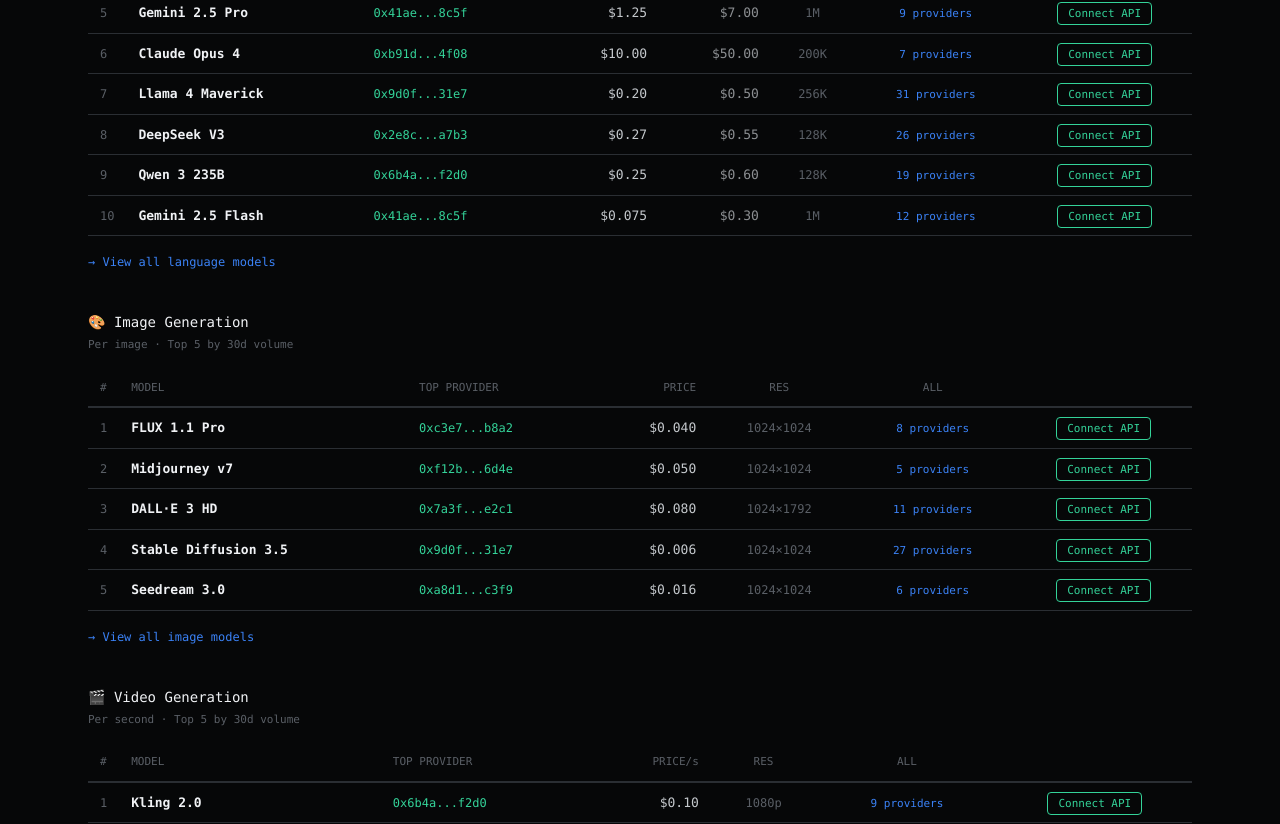
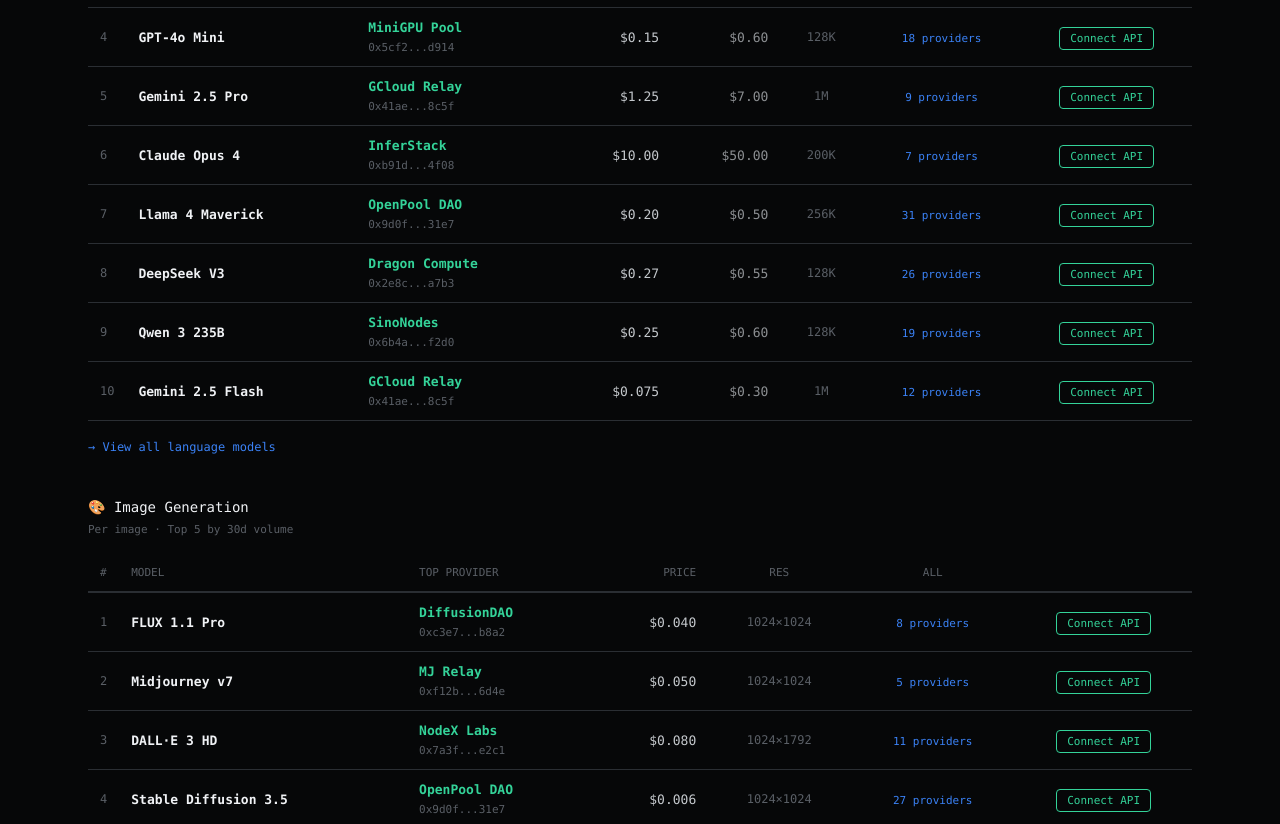
Before and after one commit to rogerwu188/clawfarm-site, a Next.js app: page / in a window 1280 px wide. Shown: the part 1156-1980 px from the top of the page. Built offline with nearby package versions, Linux system fonts and the light colour scheme.

Commit message:
provider name + on-chain address two-line display for all marketplace tables

```diff
--- a/app/page.tsx
+++ b/app/page.tsx
@@ -64,21 +64,24 @@
                   <th style={{textAlign:'center', padding:'10px 12px'}}></th>
                 </tr></thead>
                 <tbody>{[
-                  {m:'GPT-4o',p:'0x7a3f...e2c1',i:'$2.50',o:'$10.00',c:'128K',n:14},
-                  {m:'Claude Sonnet 4',p:'0xb91d...4f08',i:'$3.00',o:'$15.00',c:'200K',n:11},
-                  {m:'DeepSeek R1',p:'0x2e8c...a7b3',i:'$0.55',o:'$2.19',c:'128K',n:23},
-                  {m:'GPT-4o Mini',p:'0x5cf2...d914',i:'$0.15',o:'$0.60',c:'128K',n:18},
-                  {m:'Gemini 2.5 Pro',p:'0x41ae...8c5f',i:'$1.25',o:'$7.00',c:'1M',n:9},
-                  {m:'Claude Opus 4',p:'0xb91d...4f08',i:'$10.00',o:'$50.00',c:'200K',n:7},
-                  {m:'Llama 4 Maverick',p:'0x9d0f...31e7',i:'$0.20',o:'$0.50',c:'256K',n:31},
-                  {m:'DeepSeek V3',p:'0x2e8c...a7b3',i:'$0.27',o:'$0.55',c:'128K',n:26},
-                  {m:'Qwen 3 235B',p:'0x6b4a...f2d0',i:'$0.25',o:'$0.60',c:'128K',n:19},
-                  {m:'Gemini 2.5 Flash',p:'0x41ae...8c5f',i:'$0.075',o:'$0.30',c:'1M',n:12},
+                  {m:'GPT-4o',nm:'NodeX Labs',p:'0x7a3f...e2c1',i:'$2.50',o:'$10.00',c:'128K',n:14},
+                  {m:'Claude Sonnet 4',nm:'InferStack',p:'0xb91d...4f08',i:'$3.00',o:'$15.00',c:'200K',n:11},
+                  {m:'DeepSeek R1',nm:'Dragon Compute',p:'0x2e8c...a7b3',i:'$0.55',o:'$2.19',c:'128K',n:23},
+                  {m:'GPT-4o Mini',nm:'MiniGPU Pool',p:'0x5cf2...d914',i:'$0.15',o:'$0.60',c:'128K',n:18},
+                  {m:'Gemini 2.5 Pro',nm:'GCloud Relay',p:'0x41ae...8c5f',i:'$1.25',o:'$7.00',c:'1M',n:9},
+                  {m:'Claude Opus 4',nm:'InferStack',p:'0xb91d...4f08',i:'$10.00',o:'$50.00',c:'200K',n:7},
+                  {m:'Llama 4 Maverick',nm:'OpenPool DAO',p:'0x9d0f...31e7',i:'$0.20',o:'$0.50',c:'256K',n:31},
+                  {m:'DeepSeek V3',nm:'Dragon Compute',p:'0x2e8c...a7b3',i:'$0.27',o:'$0.55',c:'128K',n:26},
+                  {m:'Qwen 3 235B',nm:'SinoNodes',p:'0x6b4a...f2d0',i:'$0.25',o:'$0.60',c:'128K',n:19},
+                  {m:'Gemini 2.5 Flash',nm:'GCloud Relay',p:'0x41ae...8c5f',i:'$0.075',o:'$0.30',c:'1M',n:12},
                 ].map((r, i) => (
                   <tr key={i} style={{borderBottom:'1px solid var(--border)'}}>
                     <td style={{padding:'10px 12px', color:'var(--text-dim)', fontSize:'12px'}}>{i+1}</td>
                     <td style={{padding:'10px 12px', fontWeight:600, color:'var(--text)'}}>{r.m}</td>
-                    <td style={{padding:'10px 12px', color:'var(--green)', fontSize:'12px'}}>{r.p}</td>
+                    <td style={{padding:'10px 12px'}}>
+                      <div style={{fontWeight:600, color:'var(--green)', fontSize:'13px', marginBottom:'2px'}}>{r.nm}</div>
+                      <div style={{fontFamily:'var(--font-mono)', fontSize:'11px', color:'var(--text-dim)'}}>{r.p}</div>
+                    </td>
                     <td style={{padding:'10px 12px', textAlign:'right', color:'var(--text-mid)'}}>{r.i}</td>
                     <td style={{padding:'10px 12px', textAlign:'right', color:'var(--text-mid)', opacity:0.7}}>{r.o}</td>
                     <td style={{padding:'10px 12px', textAlign:'center', color:'var(--text-dim)', fontSize:'12px'}}>{r.c}</td>
@@ -107,16 +110,19 @@
                   <th style={{textAlign:'center', padding:'10px 12px'}}></th>
                 </tr></thead>
                 <tbody>{[
-                  {m:'FLUX 1.1 Pro',p:'0xc3e7...b8a2',pr:'$0.040',r:'1024×1024',n:8},
-                  {m:'Midjourney v7',p:'0xf12b...6d4e',pr:'$0.050',r:'1024×1024',n:5},
-                  {m:'DALL·E 3 HD',p:'0x7a3f...e2c1',pr:'$0.080',r:'1024×1792',n:11},
-                  {m:'Stable Diffusion 3.5',p:'0x9d0f...31e7',pr:'$0.006',r:'1024×1024',n:27},
-                  {m:'Seedream 3.0',p:'0xa8d1...c3f9',pr:'$0.016',r:'1024×1024',n:6},
+                  {m:'FLUX 1.1 Pro',nm:'DiffusionDAO',p:'0xc3e7...b8a2',pr:'$0.040',r:'1024×1024',n:8},
+                  {m:'Midjourney v7',nm:'MJ Relay',p:'0xf12b...6d4e',pr:'$0.050',r:'1024×1024',n:5},
+                  {m:'DALL·E 3 HD',nm:'NodeX Labs',p:'0x7a3f...e2c1',pr:'$0.080',r:'1024×1792',n:11},
+                  {m:'Stable Diffusion 3.5',nm:'OpenPool DAO',p:'0x9d0f...31e7',pr:'$0.006',r:'1024×1024',n:27},
+                  {m:'Seedream 3.0',nm:'ByteNodes',p:'0xa8d1...c3f9',pr:'$0.016',r:'1024×1024',n:6},
                 ].map((r, i) => (
                   <tr key={i} style={{borderBottom:'1px solid var(--border)'}}>
                     <td style={{padding:'10px 12px', color:'var(--text-dim)', fontSize:'12px'}}>{i+1}</td>
                     <td style={{padding:'10px 12px', fontWeight:600, color:'var(--text)'}}>{r.m}</td>
-                    <td style={{padding:'10px 12px', color:'var(--green)', fontSize:'12px'}}>{r.p}</td>
+                    <td style={{padding:'10px 12px'}}>
+                      <div style={{fontWeight:600, color:'var(--green)', fontSize:'13px', marginBottom:'2px'}}>{r.nm}</div>
+                      <div style={{fontFamily:'var(--font-mono)', fontSize:'11px', color:'var(--text-dim)'}}>{r.p}</div>
+                    </td>
                     <td style={{padding:'10px 12px', textAlign:'right', color:'var(--text-mid)'}}>{r.pr}</td>
                     <td style={{padding:'10px 12px', textAlign:'center', color:'var(--text-dim)', fontSize:'12px'}}>{r.r}</td>
                     <td style={{padding:'10px 12px', textAlign:'center'}}><Link href="/providers" style={{fontFamily:'var(--font-mono)', fontSize:'11px', color:'var(--accent)'}}>{r.n} providers</Link></td>
@@ -144,16 +150,19 @@
                   <th style={{textAlign:'center', padding:'10px 12px'}}></th>
                 </tr></thead>
                 <tbody>{[
-                  {m:'Kling 2.0',p:'0x6b4a...f2d0',pr:'$0.10',r:'1080p',n:9},
-                  {m:'Sora',p:'0x7a3f...e2c1',pr:'$0.40',r:'1080p',n:4},
-                  {m:'MiniMax Video-02',p:'0x6b4a...f2d0',pr:'$0.08',r:'1080p',n:6},
-                  {m:'Runway Gen-4',p:'0xd4c8...17ab',pr:'$0.25',r:'1080p',n:5},
-                  {m:'Wan 2.1 14B',p:'0x9d0f...31e7',pr:'$0.04',r:'720p',n:15},
+                  {m:'Kling 2.0',nm:'SinoNodes',p:'0x6b4a...f2d0',pr:'$0.10',r:'1080p',n:9},
+                  {m:'Sora',nm:'NodeX Labs',p:'0x7a3f...e2c1',pr:'$0.40',r:'1080p',n:4},
+                  {m:'MiniMax Video-02',nm:'SinoNodes',p:'0x6b4a...f2d0',pr:'$0.08',r:'1080p',n:6},
+                  {m:'Runway Gen-4',nm:'StudioRelay',p:'0xd4c8...17ab',pr:'$0.25',r:'1080p',n:5},
+                  {m:'Wan 2.1 14B',nm:'OpenPool DAO',p:'0x9d0f...31e7',pr:'$0.04',r:'720p',n:15},
                 ].map((r, i) => (
                   <tr key={i} style={{borderBottom:'1px solid var(--border)'}}>
                     <td style={{padding:'10px 12px', color:'var(--text-dim)', fontSize:'12px'}}>{i+1}</td>
                     <td style={{padding:'10px 12px', fontWeight:600, color:'var(--text)'}}>{r.m}</td>
-                    <td style={{padding:'10px 12px', color:'var(--green)', fontSize:'12px'}}>{r.p}</td>
+                    <td style={{padding:'10px 12px'}}>
+                      <div style={{fontWeight:600, color:'var(--green)', fontSize:'13px', marginBottom:'2px'}}>{r.nm}</div>
+                      <div style={{fontFamily:'var(--font-mono)', fontSize:'11px', color:'var(--text-dim)'}}>{r.p}</div>
+                    </td>
                     <td style={{padding:'10px 12px', textAlign:'right', color:'var(--text-mid)'}}>{r.pr}</td>
                     <td style={{padding:'10px 12px', textAlign:'center', color:'var(--text-dim)', fontSize:'12px'}}>{r.r}</td>
                     <td style={{padding:'10px 12px', textAlign:'center'}}><Link href="/providers" style={{fontFamily:'var(--font-mono)', fontSize:'11px', color:'var(--accent)'}}>{r.n} providers</Link></td>
```
